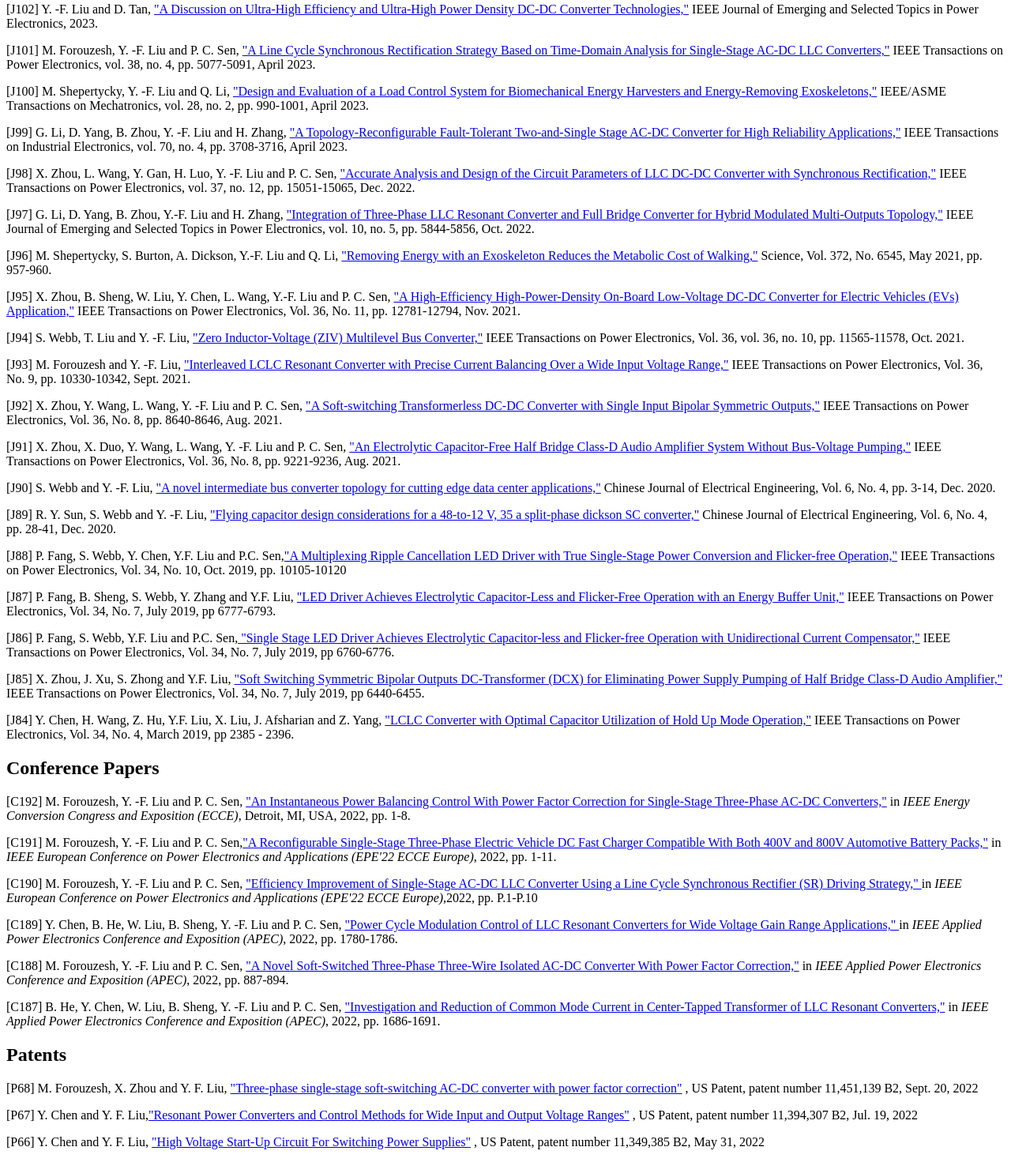
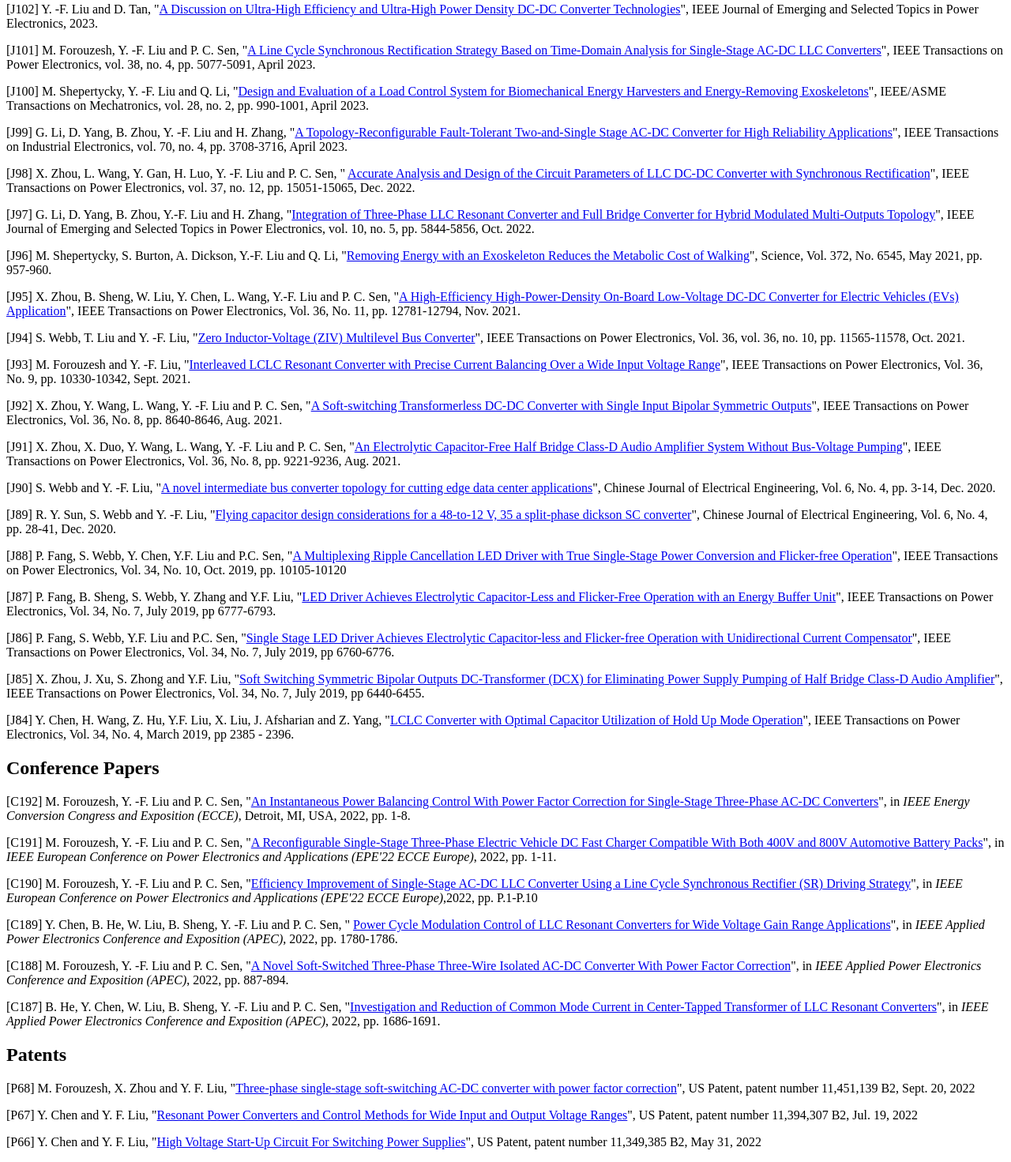
Before and after one commit to queenspowergroup/queenspowergroup.github.io, a plain HTML site: page index.html in a window 1280 px wide. Shown: the part 110-1581 px from the top of the page at 79% size. Drawn offline with Linux system fonts and the light colour scheme.

Commit message:
Update index.html

```diff
--- a/index.html
+++ b/index.html
@@ -7,40 +7,40 @@
 <body>
     <h1>Publications</h1>
     <h2>Journal Publications</h2>
-    <p>[J102] Y. -F. Liu and D. Tan, <a href="Journals/2023/JESTPE_A_Discussion_on_Ultra-High_Efficiency_and_Ultra-High_Power_Density_DC-DC_Converter_Technologies.pdf" target="_blank">"A Discussion on Ultra-High Efficiency and Ultra-High Power Density DC-DC Converter Technologies,"</a> IEEE Journal of Emerging and Selected Topics in Power Electronics, 2023.</p>
-    <p>[J101] M. Forouzesh, Y. -F. Liu and P. C. Sen, <a href="Journals/2023/TPEL_Mojtaba_A_Line_Cycle_Synchronous_Rectification_Strategy_Based_on_Time-Domain_Analysis_for_Single_Stage_ACDC_LLC_Converters.pdf"target="_blank">"A Line Cycle Synchronous Rectification Strategy Based on Time-Domain Analysis for Single-Stage AC-DC LLC Converters,"</a> IEEE Transactions on Power Electronics, vol. 38, no. 4, pp. 5077-5091, April 2023.</p>
-    <p>[J100] M. Shepertycky, Y. -F. Liu and Q. Li,  <a href="Journals/2023/ASME_Design_and_Evaluation_of_a_Load_Control_System_for_Biomechanical_Energy_Harvesters_and_Energy-Removing_Exoskeletons.pdf" target="_blank">"Design and Evaluation of a Load Control System for Biomechanical Energy Harvesters and Energy-Removing Exoskeletons,"</a> IEEE/ASME Transactions on Mechatronics, vol. 28, no. 2, pp. 990-1001, April 2023.</p>
-    <p>[J99] G. Li, D. Yang, B. Zhou, Y. -F. Liu and H. Zhang,  <a href="Journals/2023/TIE_A_Topology-Reconfigurable_Fault-Tolerant_Two-and-Single_Stage_ACDC_Converter_for_Hi.pdf" target="_blank">"A Topology-Reconfigurable Fault-Tolerant Two-and-Single Stage AC-DC Converter for High Reliability Applications,"</a>  IEEE Transactions on Industrial Electronics, vol. 70, no. 4, pp. 3708-3716, April 2023.</p>
-    <p>[J98] X. Zhou, L. Wang, Y. Gan, H. Luo, Y. -F. Liu and P. C. Sen, <a href="Journals/2022/TPEL_Accurate_Analysis_and_Design_of_the_Circuit_Parameters_of_LLC_DCDC_Converter_With_Synchronous_Rectification.pdf" target="_blank">"Accurate Analysis and Design of the Circuit Parameters of LLC DC-DC Converter with Synchronous Rectification,"</a>  IEEE Transactions on Power Electronics, vol. 37, no. 12, pp. 15051-15065, Dec. 2022.</p>
-    <p>[J97] G. Li, D. Yang, B. Zhou, Y.-F. Liu and H. Zhang, <a href="Journals/2022/JESTPE_Integration_of_Three-Phase_LLC_Resonant_Converter_and_Full-Bridge_Converter_for_Hybrid_Modulated_Multioutput_Topology.pdf" target="_blank">"Integration of Three-Phase LLC Resonant Converter and Full Bridge Converter for Hybrid Modulated Multi-Outputs Topology,"</a>  IEEE Journal of Emerging and Selected Topics in Power Electronics, vol. 10, no. 5, pp. 5844-5856, Oct. 2022.</p>
-    <p>[J96] M. Shepertycky, S. Burton, A. Dickson, Y.-F. Liu and Q. Li, <a href="Journals/2022/ASME_Design_and_Evaluation_of_a_Load_Control_System_for_Biomechanical_Energy_Harvesters_and_Energy-Removing_Exoskeletons.pdf" target="_blank">"Removing Energy with an Exoskeleton Reduces the Metabolic Cost of Walking,"</a>  Science, Vol. 372, No. 6545, May 2021, pp. 957-960.</p>
-    <p>[J95] X. Zhou, B. Sheng, W. Liu, Y. Chen, L. Wang, Y.-F. Liu and P. C. Sen, <a href="Journals/2022/TPEL_Xiang_A_High-Efficiency_High-Power-Density_On-Board_Low-Voltage_DCDC_Converter_for_EV.pdf" target="_blank">"A High-Efficiency High-Power-Density On-Board Low-Voltage DC-DC Converter for Electric Vehicles (EVs) Application,"</a>  IEEE Transactions on Power Electronics, Vol. 36, No. 11, pp. 12781-12794, Nov. 2021.</p>
-    <p>[J94] S. Webb, T. Liu and Y. -F. Liu, <a href="Journals/2022/TPEL_Zero_Inductor-Voltage_Multilevel_Bus_Converter.pdf" target="_blank">"Zero Inductor-Voltage (ZIV) Multilevel Bus Converter,"</a>  IEEE Transactions on Power Electronics, Vol. 36, vol. 36, no. 10, pp. 11565-11578, Oct. 2021.</p>
-    <p>[J93] M. Forouzesh and Y. -F. Liu, <a href="Journals/2022/Interleaved_LCLC_Resonant_Converter_With_Precise_Current_Balancing_Over_a_Wide_Input_Voltage_Range.pdf" target="_blank">"Interleaved LCLC Resonant Converter with Precise Current Balancing Over a Wide Input Voltage Range,"</a>  IEEE Transactions on Power Electronics, Vol. 36, No. 9, pp. 10330-10342, Sept. 2021.</p>
-    <p>[J92] X. Zhou, Y. Wang, L. Wang, Y. -F. Liu and P. C. Sen, <a href="Journals/2022/A_Soft-Switching_Transformerless_DCDC_Converter_With_Single-Input_Bipolar_Symmetric_Outputs.pdf" target="_blank">"A Soft-switching Transformerless DC-DC Converter with Single Input Bipolar Symmetric Outputs,"</a>  IEEE Transactions on Power Electronics, Vol. 36, No. 8, pp. 8640-8646, Aug. 2021.</p>
-    <p>[J91] X. Zhou, X. Duo, Y. Wang, L. Wang, Y. -F. Liu and P. C. Sen, <a href="Journals/2022/An_Electrolytic_Capacitor-Free_Half_Bridge_Class-D_Audio_Amplifier_System_Without_Bus-Voltage_Pumping.pdf" target="_blank">"An Electrolytic Capacitor-Free Half Bridge Class-D Audio Amplifier System Without Bus-Voltage Pumping,"</a>  IEEE Transactions on Power Electronics,  Vol. 36, No. 8, pp. 9221-9236, Aug. 2021.</p>
-    <p>[J90] S. Webb and Y. -F. Liu, <a href="Journals/2020/A_novel_intermediate_bus_converter_topology_for_cutting_edge_data_center_applications.pdf" target="_blank">"A novel intermediate bus converter topology for cutting edge data center applications,"</a>  Chinese Journal of Electrical Engineering, Vol. 6, No. 4, pp. 3-14, Dec. 2020.</p>
-    <p>[J89] R. Y. Sun, S. Webb and Y. -F. Liu, <a href="Journals/2020/Flying_capacitor_design_considerations_for_a_48-to-12_V_35_a_split-phase_dickson_SC_converter.pdf" target="_blank">"Flying capacitor design considerations for a 48-to-12 V, 35 a split-phase dickson SC converter,"</a>  Chinese Journal of Electrical Engineering, Vol. 6, No. 4, pp. 28-41, Dec. 2020.</p>
-    <p>[J88] P. Fang, S. Webb, Y. Chen, Y.F. Liu and P.C. Sen,<a href="Journals/2019/A_Multiplexing_Ripple_Cancellation_LED_Driver_with_True_Single-Stage_Power_Conversion_and_Flicker-free_Operation.pdf" target="_blank">"A Multiplexing Ripple Cancellation LED Driver with True Single-Stage Power Conversion and Flicker-free Operation,"</a>  IEEE Transactions on Power Electronics, Vol. 34, No. 10, Oct. 2019, pp. 10105-10120</p>
-    <p>[J87] P. Fang, B. Sheng, S. Webb, Y. Zhang and Y.F. Liu, <a href="Journals/2019/LED_Driver_Achieves_Electrolytic_Capacitor-Less_and_Flicker-Free_Operation_With_an_Energy_Buffer_Unit.pdf" target="_blank"> "LED Driver Achieves Electrolytic Capacitor-Less and Flicker-Free Operation with an Energy Buffer Unit,"</a> IEEE Transactions on Power Electronics, Vol. 34, No. 7, July 2019, pp 6777-6793.</p>
-    <p>[J86] P. Fang, S. Webb, Y.F. Liu and P.C. Sen,<a href="Journals/2019/Single-Stage_LED_Driver_Achieves_Electrolytic_Capacitor-Less_and_Flicker-Free_Operation_With_Unidirectional_Current_Compensator.pdf" target="_blank"> "Single Stage LED Driver Achieves Electrolytic Capacitor-less and Flicker-free Operation with Unidirectional Current Compensator,"</a> IEEE Transactions on Power Electronics, Vol. 34, No. 7, July 2019, pp 6760-6776. </p>
-    <p>[J85] X. Zhou, J. Xu, S. Zhong and Y.F. Liu, <a href="Journals/2019/Soft_Switching_Symmetric_Bipolar_Outputs_DC-Transformer_DCX_for_Eliminating_Power_Supply_Pumping_of_Half-Bridge_Class-D_Audio_Amplifier.pdf" target="_blank"> "Soft Switching Symmetric Bipolar Outputs DC-Transformer (DCX) for Eliminating Power Supply Pumping of Half Bridge Class-D Audio Amplifier,"</a> IEEE Transactions on Power Electronics, Vol. 34, No. 7, July 2019, pp 6440-6455. </p>
-    <p>[J84] Y. Chen, H. Wang, Z. Hu, Y.F. Liu, X. Liu, J. Afsharian and Z. Yang, <a href="Journals/2019/LCLC_Converter_With_Optimal_Capacitor_Utilization_for_Hold-Up_Mode_Operation.pdf" target="_blank"> "LCLC Converter with Optimal Capacitor Utilization of Hold Up Mode Operation,"</a> IEEE Transactions on Power Electronics, Vol. 34, No. 4, March 2019, pp 2385 - 2396. </p>
+    <p>[J102] Y. -F. Liu and D. Tan, "<a href="Journals/2023/JESTPE_A_Discussion_on_Ultra-High_Efficiency_and_Ultra-High_Power_Density_DC-DC_Converter_Technologies.pdf" target="_blank">A Discussion on Ultra-High Efficiency and Ultra-High Power Density DC-DC Converter Technologies</a>", IEEE Journal of Emerging and Selected Topics in Power Electronics, 2023.</p>
+    <p>[J101] M. Forouzesh, Y. -F. Liu and P. C. Sen, "<a href="Journals/2023/TPEL_Mojtaba_A_Line_Cycle_Synchronous_Rectification_Strategy_Based_on_Time-Domain_Analysis_for_Single_Stage_ACDC_LLC_Converters.pdf" target="_blank">A Line Cycle Synchronous Rectification Strategy Based on Time-Domain Analysis for Single-Stage AC-DC LLC Converters</a>", IEEE Transactions on Power Electronics, vol. 38, no. 4, pp. 5077-5091, April 2023.</p>
+    <p>[J100] M. Shepertycky, Y. -F. Liu and Q. Li,  "<a href="Journals/2023/ASME_Design_and_Evaluation_of_a_Load_Control_System_for_Biomechanical_Energy_Harvesters_and_Energy-Removing_Exoskeletons.pdf" target="_blank">Design and Evaluation of a Load Control System for Biomechanical Energy Harvesters and Energy-Removing Exoskeletons</a>", IEEE/ASME Transactions on Mechatronics, vol. 28, no. 2, pp. 990-1001, April 2023.</p>
+    <p>[J99] G. Li, D. Yang, B. Zhou, Y. -F. Liu and H. Zhang,  "<a href="Journals/2023/TIE_A_Topology-Reconfigurable_Fault-Tolerant_Two-and-Single_Stage_ACDC_Converter_for_Hi.pdf" target="_blank">A Topology-Reconfigurable Fault-Tolerant Two-and-Single Stage AC-DC Converter for High Reliability Applications</a>", IEEE Transactions on Industrial Electronics, vol. 70, no. 4, pp. 3708-3716, April 2023.</p>
+    <p>[J98] X. Zhou, L. Wang, Y. Gan, H. Luo, Y. -F. Liu and P. C. Sen, " <a href="Journals/2022/TPEL_Accurate_Analysis_and_Design_of_the_Circuit_Parameters_of_LLC_DCDC_Converter_With_Synchronous_Rectification.pdf" target="_blank">Accurate Analysis and Design of the Circuit Parameters of LLC DC-DC Converter with Synchronous Rectification</a>", IEEE Transactions on Power Electronics, vol. 37, no. 12, pp. 15051-15065, Dec. 2022.</p>
+    <p>[J97] G. Li, D. Yang, B. Zhou, Y.-F. Liu and H. Zhang, "<a href="Journals/2022/JESTPE_Integration_of_Three-Phase_LLC_Resonant_Converter_and_Full-Bridge_Converter_for_Hybrid_Modulated_Multioutput_Topology.pdf" target="_blank">Integration of Three-Phase LLC Resonant Converter and Full Bridge Converter for Hybrid Modulated Multi-Outputs Topology</a>", IEEE Journal of Emerging and Selected Topics in Power Electronics, vol. 10, no. 5, pp. 5844-5856, Oct. 2022.</p>
+    <p>[J96] M. Shepertycky, S. Burton, A. Dickson, Y.-F. Liu and Q. Li, "<a href="Journals/2022/ASME_Design_and_Evaluation_of_a_Load_Control_System_for_Biomechanical_Energy_Harvesters_and_Energy-Removing_Exoskeletons.pdf" target="_blank">Removing Energy with an Exoskeleton Reduces the Metabolic Cost of Walking</a>", Science, Vol. 372, No. 6545, May 2021, pp. 957-960.</p>
+    <p>[J95] X. Zhou, B. Sheng, W. Liu, Y. Chen, L. Wang, Y.-F. Liu and P. C. Sen, "<a href="Journals/2022/TPEL_Xiang_A_High-Efficiency_High-Power-Density_On-Board_Low-Voltage_DCDC_Converter_for_EV.pdf" target="_blank">A High-Efficiency High-Power-Density On-Board Low-Voltage DC-DC Converter for Electric Vehicles (EVs) Application</a>", IEEE Transactions on Power Electronics, Vol. 36, No. 11, pp. 12781-12794, Nov. 2021.</p>
+    <p>[J94] S. Webb, T. Liu and Y. -F. Liu, "<a href="Journals/2022/TPEL_Zero_Inductor-Voltage_Multilevel_Bus_Converter.pdf" target="_blank">Zero Inductor-Voltage (ZIV) Multilevel Bus Converter</a>", IEEE Transactions on Power Electronics, Vol. 36, vol. 36, no. 10, pp. 11565-11578, Oct. 2021.</p>
+    <p>[J93] M. Forouzesh and Y. -F. Liu, "<a href="Journals/2022/Interleaved_LCLC_Resonant_Converter_With_Precise_Current_Balancing_Over_a_Wide_Input_Voltage_Range.pdf" target="_blank">Interleaved LCLC Resonant Converter with Precise Current Balancing Over a Wide Input Voltage Range</a>", IEEE Transactions on Power Electronics, Vol. 36, No. 9, pp. 10330-10342, Sept. 2021.</p>
+    <p>[J92] X. Zhou, Y. Wang, L. Wang, Y. -F. Liu and P. C. Sen, "<a href="Journals/2022/A_Soft-Switching_Transformerless_DCDC_Converter_With_Single-Input_Bipolar_Symmetric_Outputs.pdf" target="_blank">A Soft-switching Transformerless DC-DC Converter with Single Input Bipolar Symmetric Outputs</a>", IEEE Transactions on Power Electronics, Vol. 36, No. 8, pp. 8640-8646, Aug. 2021.</p>
+    <p>[J91] X. Zhou, X. Duo, Y. Wang, L. Wang, Y. -F. Liu and P. C. Sen, "<a href="Journals/2022/An_Electrolytic_Capacitor-Free_Half_Bridge_Class-D_Audio_Amplifier_System_Without_Bus-Voltage_Pumping.pdf" target="_blank">An Electrolytic Capacitor-Free Half Bridge Class-D Audio Amplifier System Without Bus-Voltage Pumping</a>", IEEE Transactions on Power Electronics,  Vol. 36, No. 8, pp. 9221-9236, Aug. 2021.</p>
+    <p>[J90] S. Webb and Y. -F. Liu, "<a href="Journals/2020/A_novel_intermediate_bus_converter_topology_for_cutting_edge_data_center_applications.pdf" target="_blank">A novel intermediate bus converter topology for cutting edge data center applications</a>", Chinese Journal of Electrical Engineering, Vol. 6, No. 4, pp. 3-14, Dec. 2020.</p>
+    <p>[J89] R. Y. Sun, S. Webb and Y. -F. Liu, "<a href="Journals/2020/Flying_capacitor_design_considerations_for_a_48-to-12_V_35_a_split-phase_dickson_SC_converter.pdf" target="_blank">Flying capacitor design considerations for a 48-to-12 V, 35 a split-phase dickson SC converter</a>",  Chinese Journal of Electrical Engineering, Vol. 6, No. 4, pp. 28-41, Dec. 2020.</p>
+    <p>[J88] P. Fang, S. Webb, Y. Chen, Y.F. Liu and P.C. Sen, "<a href="Journals/2019/A_Multiplexing_Ripple_Cancellation_LED_Driver_with_True_Single-Stage_Power_Conversion_and_Flicker-free_Operation.pdf" target="_blank">A Multiplexing Ripple Cancellation LED Driver with True Single-Stage Power Conversion and Flicker-free Operation</a>", IEEE Transactions on Power Electronics, Vol. 34, No. 10, Oct. 2019, pp. 10105-10120</p>
+    <p>[J87] P. Fang, B. Sheng, S. Webb, Y. Zhang and Y.F. Liu, "<a href="Journals/2019/LED_Driver_Achieves_Electrolytic_Capacitor-Less_and_Flicker-Free_Operation_With_an_Energy_Buffer_Unit.pdf" target="_blank">LED Driver Achieves Electrolytic Capacitor-Less and Flicker-Free Operation with an Energy Buffer Unit</a>", IEEE Transactions on Power Electronics, Vol. 34, No. 7, July 2019, pp 6777-6793.</p>
+    <p>[J86] P. Fang, S. Webb, Y.F. Liu and P.C. Sen, "<a href="Journals/2019/Single-Stage_LED_Driver_Achieves_Electrolytic_Capacitor-Less_and_Flicker-Free_Operation_With_Unidirectional_Current_Compensator.pdf" target="_blank">Single Stage LED Driver Achieves Electrolytic Capacitor-less and Flicker-free Operation with Unidirectional Current Compensator</a>", IEEE Transactions on Power Electronics, Vol. 34, No. 7, July 2019, pp 6760-6776. </p>
+    <p>[J85] X. Zhou, J. Xu, S. Zhong and Y.F. Liu, "<a href="Journals/2019/Soft_Switching_Symmetric_Bipolar_Outputs_DC-Transformer_DCX_for_Eliminating_Power_Supply_Pumping_of_Half-Bridge_Class-D_Audio_Amplifier.pdf" target="_blank">Soft Switching Symmetric Bipolar Outputs DC-Transformer (DCX) for Eliminating Power Supply Pumping of Half Bridge Class-D Audio Amplifier</a>", IEEE Transactions on Power Electronics, Vol. 34, No. 7, July 2019, pp 6440-6455. </p>
+    <p>[J84] Y. Chen, H. Wang, Z. Hu, Y.F. Liu, X. Liu, J. Afsharian and Z. Yang, "<a href="Journals/2019/LCLC_Converter_With_Optimal_Capacitor_Utilization_for_Hold-Up_Mode_Operation.pdf" target="_blank">LCLC Converter with Optimal Capacitor Utilization of Hold Up Mode Operation</a>", IEEE Transactions on Power Electronics, Vol. 34, No. 4, March 2019, pp 2385 - 2396. </p>
 
 
 
      <h2>Conference Papers</h2>
-     <p>[C192] M. Forouzesh, Y. -F. Liu and P. C. Sen,  <a href="Conference Papers/2022/ECCE_An_Instantaneous_Power_Balancing_Control_With_Power_Factor_Correction_for_Single-Stage_Three-Pha.pdf" target="_blank">"An Instantaneous Power Balancing Control With Power Factor Correction for Single-Stage Three-Phase AC-DC Converters,"</a>  in <em>IEEE Energy Conversion Congress and Exposition (ECCE)</em>, Detroit, MI, USA, 2022, pp. 1-8.</p>
-     <p>[C191] M. Forouzesh, Y. -F. Liu and P. C. Sen,<a href="Conference Papers/2022/EPE_Mojtaba_A_Reconfigurable_Single-Stage_Three-Phase_Electric_Vehicle_DC_Fast_Charger_Compatible_With_Both_400V_and_800V_Automotive_Battery_Packs.pdf" target="_blank">"A Reconfigurable Single-Stage Three-Phase Electric Vehicle DC Fast Charger Compatible With Both 400V and 800V Automotive Battery Packs,"</a>  in <em>IEEE European Conference on Power Electronics and Applications (EPE'22 ECCE Europe)</em>, 2022, pp. 1-11.</p>
-     <p>[C190] M. Forouzesh, Y. -F. Liu and P. C. Sen,  <a href="Conference Papers/2022/EPE_Mojtaba_Efficiency_Improvement_of_Single-Stage_AC-DC_LLC_Converter_Using_a_Line_Cycle_Synchronous_Rectifier_SR_Driving_Strategy.pdf" target="_blank">"Efficiency Improvement of Single-Stage AC-DC LLC Converter Using a Line Cycle Synchronous Rectifier (SR) Driving Strategy," </a>  in <em> IEEE European Conference on Power Electronics and Applications (EPE'22 ECCE Europe)</em>,2022, pp. P.1-P.10</p>
-     <p>[C189] Y. Chen, B. He, W. Liu, B. Sheng, Y. -F. Liu and P. C. Sen,   <a href="Conference Papers/2022/APEC_Yang_Power_Cycle_Modulation_Control_of_LLC.pdf" target="_blank">"Power Cycle Modulation Control of LLC Resonant Converters for Wide Voltage Gain Range Applications," </a>  in <em>IEEE Applied Power Electronics Conference and Exposition (APEC)</em>, 2022, pp. 1780-1786.</p>
-     <p>[C188] M. Forouzesh, Y. -F. Liu and P. C. Sen, <a href="Conference Papers/2022/APEC_Mojtaba_A_Novel_Soft-Switched_Three-Phase_Three-Wire_Isolated_AC-DC_Converter.pdf" target="_blank">"A Novel Soft-Switched Three-Phase Three-Wire Isolated AC-DC Converter With Power Factor Correction,"</a>  in <em>IEEE Applied Power Electronics Conference and Exposition (APEC)</em>, 2022, pp. 887-894.</p>
-     <p>[C187] B. He, Y. Chen, W. Liu, B. Sheng, Y. -F. Liu and P. C. Sen,  <a href="Conference Papers/2022/APEC_Binghui_Investigation_and_Reduction_of_Common_Mode_Current_in_Center-Tapped_Transformer_LLC.pdf" target="_blank">"Investigation and Reduction of Common Mode Current in Center-Tapped Transformer of LLC Resonant Converters,"</a>  in <em> IEEE Applied Power Electronics Conference and Exposition (APEC)</em>, 2022, pp. 1686-1691.</p>
+     <p>[C192] M. Forouzesh, Y. -F. Liu and P. C. Sen,  "<a href="Conference Papers/2022/ECCE_An_Instantaneous_Power_Balancing_Control_With_Power_Factor_Correction_for_Single-Stage_Three-Pha.pdf" target="_blank">An Instantaneous Power Balancing Control With Power Factor Correction for Single-Stage Three-Phase AC-DC Converters</a>", in <em>IEEE Energy Conversion Congress and Exposition (ECCE)</em>, Detroit, MI, USA, 2022, pp. 1-8.</p>
+     <p>[C191] M. Forouzesh, Y. -F. Liu and P. C. Sen, "<a href="Conference Papers/2022/EPE_Mojtaba_A_Reconfigurable_Single-Stage_Three-Phase_Electric_Vehicle_DC_Fast_Charger_Compatible_With_Both_400V_and_800V_Automotive_Battery_Packs.pdf" target="_blank">A Reconfigurable Single-Stage Three-Phase Electric Vehicle DC Fast Charger Compatible With Both 400V and 800V Automotive Battery Packs</a>", in <em>IEEE European Conference on Power Electronics and Applications (EPE'22 ECCE Europe)</em>, 2022, pp. 1-11.</p>
+     <p>[C190] M. Forouzesh, Y. -F. Liu and P. C. Sen, "<a href="Conference Papers/2022/EPE_Mojtaba_Efficiency_Improvement_of_Single-Stage_AC-DC_LLC_Converter_Using_a_Line_Cycle_Synchronous_Rectifier_SR_Driving_Strategy.pdf" target="_blank">Efficiency Improvement of Single-Stage AC-DC LLC Converter Using a Line Cycle Synchronous Rectifier (SR) Driving Strategy</a>", in <em> IEEE European Conference on Power Electronics and Applications (EPE'22 ECCE Europe)</em>,2022, pp. P.1-P.10</p>
+     <p>[C189] Y. Chen, B. He, W. Liu, B. Sheng, Y. -F. Liu and P. C. Sen, " <a href="Conference Papers/2022/APEC_Yang_Power_Cycle_Modulation_Control_of_LLC.pdf" target="_blank">Power Cycle Modulation Control of LLC Resonant Converters for Wide Voltage Gain Range Applications</a>", in <em>IEEE Applied Power Electronics Conference and Exposition (APEC)</em>, 2022, pp. 1780-1786.</p>
+     <p>[C188] M. Forouzesh, Y. -F. Liu and P. C. Sen, "<a href="Conference Papers/2022/APEC_Mojtaba_A_Novel_Soft-Switched_Three-Phase_Three-Wire_Isolated_AC-DC_Converter.pdf" target="_blank">A Novel Soft-Switched Three-Phase Three-Wire Isolated AC-DC Converter With Power Factor Correction</a>", in <em>IEEE Applied Power Electronics Conference and Exposition (APEC)</em>, 2022, pp. 887-894.</p>
+     <p>[C187] B. He, Y. Chen, W. Liu, B. Sheng, Y. -F. Liu and P. C. Sen, "<a href="Conference Papers/2022/APEC_Binghui_Investigation_and_Reduction_of_Common_Mode_Current_in_Center-Tapped_Transformer_LLC.pdf" target="_blank">Investigation and Reduction of Common Mode Current in Center-Tapped Transformer of LLC Resonant Converters</a>", in <em> IEEE Applied Power Electronics Conference and Exposition (APEC)</em>, 2022, pp. 1686-1691.</p>
 
 
      <h2>Patents</h2>
-     <p>[P68] M. Forouzesh, X. Zhou and Y. F. Liu,  <a href="patents/2022/US11451139.pdf" target="_blank">"Three-phase single-stage soft-switching AC-DC converter with power factor correction"</a> , US Patent, patent number 11,451,139 B2, Sept. 20, 2022</p>
-     <p>[P67] Y. Chen and Y. F. Liu,<a href="patents/2022/US11,394307-B2-Voltage-Doubler-Yang-2022-0719.pdf" target="_blank">"Resonant Power Converters and Control Methods for Wide Input and Output Voltage Ranges"</a> , US Patent, patent number 11,394,307 B2, Jul. 19, 2022</p>
-     <p>[P66] Y. Chen and Y. F. Liu,  <a href="patents/2022/US11,349385-B2-Start-up-circuit-Yang-2022-0531.pdf" target="_blank"> "High Voltage Start-Up Circuit For Switching Power Supplies"</a> , US Patent, patent number 11,349,385 B2, May 31, 2022</p>
+     <p>[P68] M. Forouzesh, X. Zhou and Y. F. Liu, "<a href="patents/2022/US11451139.pdf" target="_blank">Three-phase single-stage soft-switching AC-DC converter with power factor correction</a>", US Patent, patent number 11,451,139 B2, Sept. 20, 2022</p>
+     <p>[P67] Y. Chen and Y. F. Liu, "<a href="patents/2022/US11,394307-B2-Voltage-Doubler-Yang-2022-0719.pdf" target="_blank">Resonant Power Converters and Control Methods for Wide Input and Output Voltage Ranges</a>", US Patent, patent number 11,394,307 B2, Jul. 19, 2022</p>
+     <p>[P66] Y. Chen and Y. F. Liu, "<a href="patents/2022/US11,349385-B2-Start-up-circuit-Yang-2022-0531.pdf" target="_blank">High Voltage Start-Up Circuit For Switching Power Supplies</a>", US Patent, patent number 11,349,385 B2, May 31, 2022</p>
 </body>
 </html>
```
